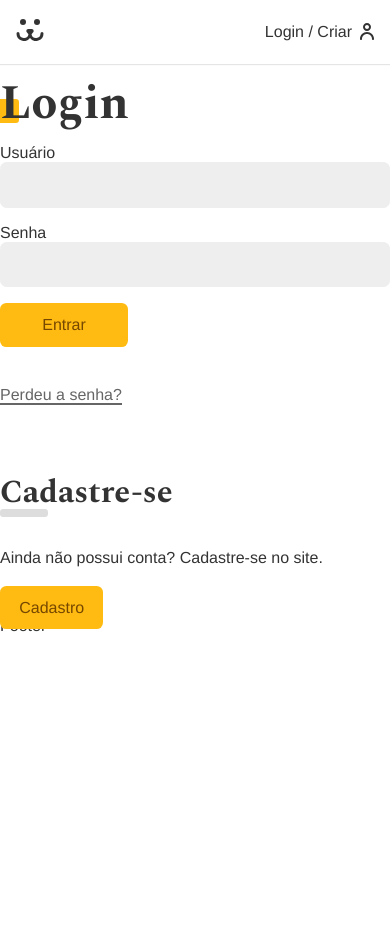
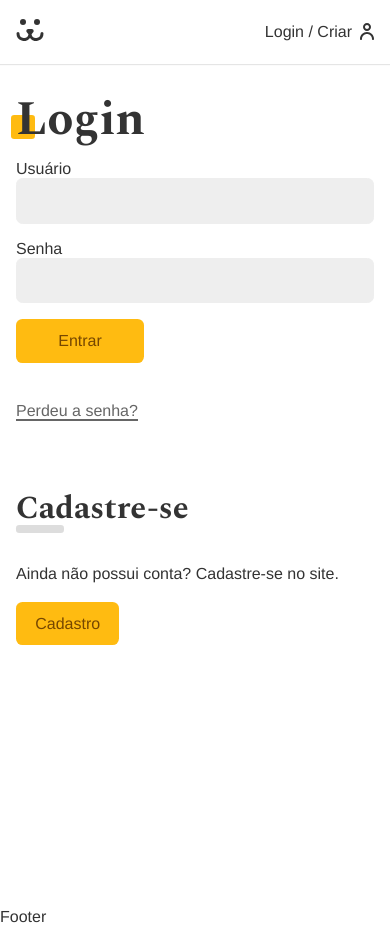
Before and after one commit to geanemr/dogs-social-network, a React (Vite) app: page /login in a window 390 px wide. Before the commit the page ends 844 px from the top, so only its background shows below. Built offline with nearby package versions, Linux system fonts and the light colour scheme.

Commit message:
style: login responsive design

```diff
--- a/src/Components/Login/Login.jsx
+++ b/src/Components/Login/Login.jsx
@@ -5,6 +5,7 @@
 import LoginPasswordLost from './LoginPasswordLost'
 import LoginPasswordReset from './LoginPasswordReset'
 import { UserContext } from '../../UserContext'
+import styles from './Login.module.css'
 
 const Login = () => {
   const navigate = useNavigate()
@@ -13,14 +14,16 @@
   if(login === true) return navigate("/conta");
 
   return (
-    <div>
+    <section className={styles.login}>
+      <div className={styles.forms}>
       <Routes>
         <Route path='/' element={<LoginForm />} />
         <Route path='criar' element={<LoginCreate />} />
         <Route path='perdeu' element={<LoginPasswordLost />} />
         <Route path='resetar' element={<LoginPasswordReset />} />
       </Routes>
-    </div>
+      </div>
+    </section>
   )
 }
 
--- /dev/null
+++ b/src/Components/Login/Login.module.css
@@ -0,0 +1,30 @@
+.login {
+    display: grid;
+    grid-template-columns: 1fr 1fr;
+    min-height: 100vh;
+    gap: 2rem;
+}
+
+.login::before {
+    display: block;
+    content: "";
+    background: url("../../Assets/login.jpg") no-repeat center center;
+    background-size: cover;
+}
+
+.forms {
+    max-width: 30rem;
+    padding: 1rem;
+}
+
+@media (max-width:40rem) {
+    .login {
+        grid-template-columns: 1fr;
+    }
+    .login::before {
+        display: none;
+    }
+    .forms {
+        max-width: 100%;
+    }
+}
```
